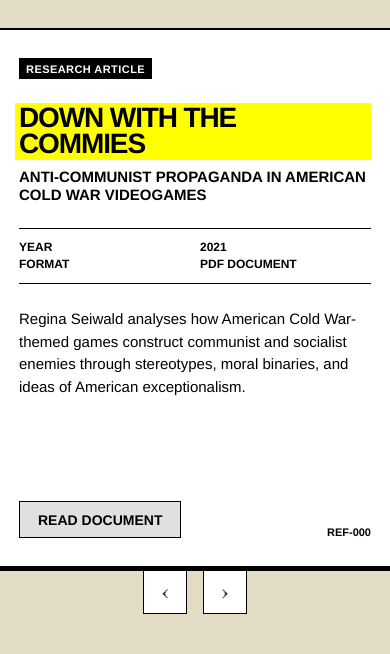
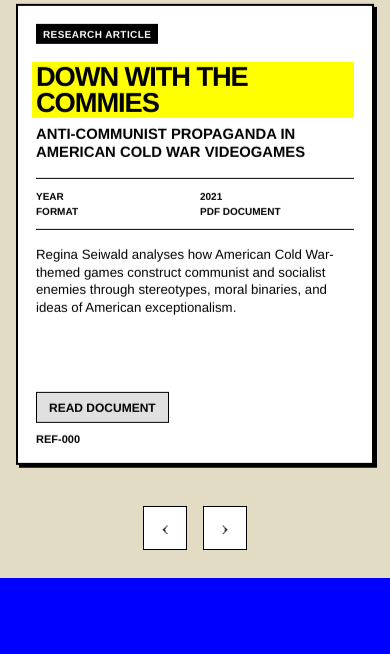
Before and after one commit to jarviskearns/Balance-of-power-Videogame-propaganda-archive, a plain HTML site: page articles.html in a window 390 px wide. Shown: the part 190-844 px from the top of the page. Drawn offline with Linux system fonts and the light colour scheme.

Commit message:
Add files via upload

```diff
--- a/articles.html
+++ b/articles.html
@@ -21,8 +21,8 @@
 
         @font-face {
             font-family: "LoRes 21 OT";
-            src: url("/fonts/LoRes21OT-Regular.woff2") format("woff2"),
-                url("/fonts/LoRes21OT-Regular.woff") format("woff");
+            src: url("./fonts/LoRes21OT-Regular.woff2") format("woff2"),
+                url("./fonts/LoRes21OT-Regular.woff") format("woff");
             font-weight: normal;
             font-style: normal;
             font-display: swap;
@@ -285,6 +285,149 @@
         .nav-btn:hover,
         .action-button:hover {
             cursor: url("./cursor.png") 5 4, pointer;
+        }
+
+        @media (max-width: 820px) {
+            html,
+            body {
+                height: auto;
+                min-height: 100%;
+                overflow-x: hidden;
+                overflow-y: auto;
+            }
+
+            body {
+                padding-top: 0;
+            }
+
+            .top-bar {
+                position: static;
+            }
+
+            .nav {
+                gap: 14px;
+                padding-left: 12px;
+                padding-right: 12px;
+            }
+
+            .hero {
+                padding-left: 12px;
+                padding-right: 12px;
+                font-size: clamp(34px, 14vw, 58px);
+                line-height: 0.92;
+            }
+
+            .launcher-view {
+                position: relative;
+                top: auto;
+                left: auto;
+                right: auto;
+                bottom: auto;
+                min-height: 650px;
+                height: auto;
+                padding: 16px 12px 92px;
+                display: block;
+                overflow: visible;
+                perspective: none;
+            }
+
+            .stack-panel {
+                position: relative;
+                left: auto;
+                top: auto;
+                width: 100%;
+                height: 540px;
+                transform: none;
+            }
+
+            .document-ring {
+                position: relative;
+                left: auto;
+                top: auto;
+                width: 100%;
+                height: 100%;
+                transform: none !important;
+                transition: none;
+            }
+
+            .document-button {
+                left: 50%;
+                top: 50%;
+                width: min(420px, calc(100vw - 32px));
+                height: auto;
+                aspect-ratio: 7 / 9;
+                transform: translate(-50%, -50%) !important;
+                opacity: 0 !important;
+                visibility: hidden !important;
+                pointer-events: none !important;
+            }
+
+            .document-button.is-selected {
+                opacity: 1 !important;
+                visibility: visible !important;
+                pointer-events: auto !important;
+            }
+
+            .document-graphic {
+                padding: 22px 24px;
+            }
+
+            .doc-kicker {
+                margin-bottom: 18px;
+                font-size: 10px;
+            }
+
+            .doc-title {
+                font-size: clamp(22px, 7vw, 32px);
+                line-height: 0.95;
+            }
+
+            .doc-subtitle {
+                margin-bottom: 16px;
+                font-size: clamp(12px, 3.8vw, 15px);
+            }
+
+            .doc-meta {
+                margin-bottom: 16px;
+                font-size: 10px;
+            }
+
+            .doc-text {
+                font-size: clamp(12px, 3.4vw, 15px);
+                line-height: 1.35;
+            }
+
+            .stack-controls {
+                position: absolute;
+                bottom: 28px;
+                left: 50%;
+                transform: translateX(-50%);
+            }
+        }
+
+        @media (max-width: 420px) {
+            .launcher-view {
+                min-height: 610px;
+            }
+
+            .stack-panel {
+                height: 500px;
+            }
+
+            .document-graphic {
+                padding: 18px 18px;
+            }
+
+            .doc-footer {
+                gap: 10px;
+                align-items: flex-start;
+                flex-direction: column;
+            }
+
+            .action-button {
+                padding: 8px 12px 7px;
+                font-size: 12px;
+            }
         }
     </style>
 </head>
```
Also changed, not shown: about.html (+2 -2 lines), archivecatalogue.html (+2 -2 lines), emulators.html (+76 -11 lines), homepage.html (+2 -2 lines), regionsmap.html (+2 -2 lines), timeline.html (+2 -2 lines).
